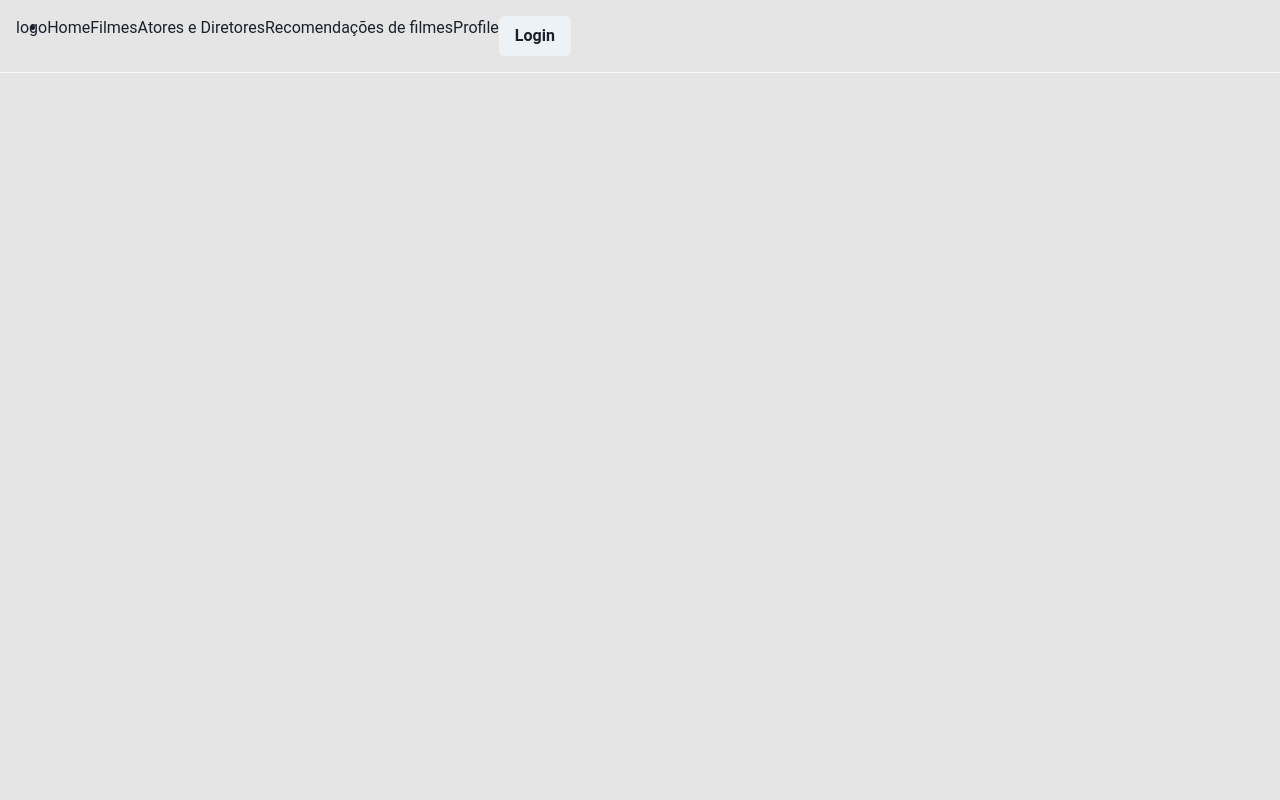
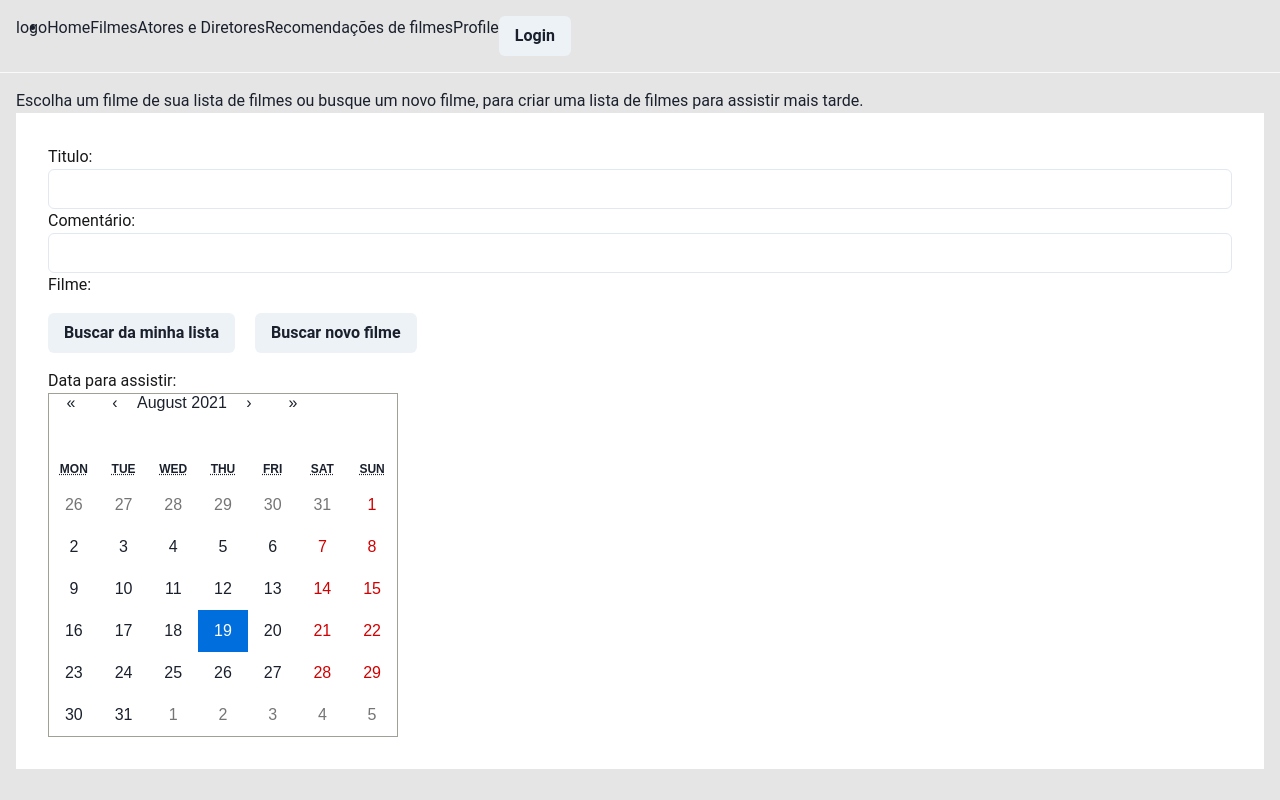
Before and after one commit to ricardoham/moviesit-app, a React (Create React App) app: page /waitlist/form in a window 1280 px wide. Built offline with nearby package versions, Linux system fonts and the light colour scheme; no server answers.

Commit message:
dev: waitlist page

```diff
--- a/package.json
+++ b/package.json
@@ -19,6 +19,7 @@
     "formik": "^2.2.9",
     "framer-motion": "^4",
     "react": "^17.0.2",
+    "react-calendar": "^3.4.0",
     "react-dom": "^17.0.2",
     "react-icons": "^4.2.0",
     "react-router-dom": "^5.2.0",
@@ -52,6 +53,7 @@
     ]
   },
   "devDependencies": {
+    "@types/react-calendar": "^3.4.3",
     "@types/react-router-dom": "^5.1.7",
     "@typescript-eslint/eslint-plugin": "^4.28.1",
     "@typescript-eslint/parser": "^4.28.1",
--- /dev/null
+++ b/src/components/FormDatePicker/index.tsx
@@ -0,0 +1,29 @@
+/* eslint-disable react/jsx-props-no-spreading */
+import React from 'react';
+import { useField } from 'formik';
+import { Box } from '@chakra-ui/react';
+import { StyledCalendar } from './styles';
+
+interface Props {
+  id?: string;
+  name: string
+}
+
+const FormDatePicker = ({ id, name, ...props }: Props): JSX.Element => {
+  const [field, meta, { setValue }] = useField({ ...props, name });
+
+  return (
+    <Box display="flex" alignItems="center">
+      <StyledCalendar
+        {...field}
+        {...props}
+        value={(field.value && new Date(field.value)) || null}
+        onChange={(val: Date) => {
+          setValue(val);
+        }}
+      />
+    </Box>
+  );
+};
+
+export default FormDatePicker;
--- /dev/null
+++ b/src/components/FormDatePicker/styles.ts
@@ -0,0 +1,126 @@
+import styled from '@emotion/styled';
+import Calendar from 'react-calendar';
+
+export const StyledCalendar = styled(Calendar)`
+  width: 350px;
+  max-width: 100%;
+  background: white;
+  border: 1px solid #a0a096;
+  font-family: Arial, Helvetica, sans-serif;
+  line-height: 1.125em;
+
+  @media only screen and (max-width: 650px) {
+    width: 290px;
+  }
+
+  .react-calendar--doubleView {
+    width: 700px;
+  }
+  .react-calendar--doubleView .react-calendar__viewContainer {
+    display: flex;
+    margin: -0.5em;
+  }
+  .react-calendar--doubleView .react-calendar__viewContainer > * {
+    width: 50%;
+    margin: 0.5em;
+  }
+  .react-calendar,
+  .react-calendar *,
+  .react-calendar *:before,
+  .react-calendar *:after {
+    -moz-box-sizing: border-box;
+    -webkit-box-sizing: border-box;
+    box-sizing: border-box;
+  }
+  .react-calendar button {
+    margin: 0;
+    border: 0;
+    outline: none;
+  }
+  .react-calendar button:enabled:hover {
+    cursor: pointer;
+  }
+  .react-calendar__navigation {
+    height: 44px;
+    margin-bottom: 1em;
+  }
+  .react-calendar__navigation button {
+    min-width: 44px;
+    background: none;
+  }
+  .react-calendar__navigation button:enabled:hover,
+  .react-calendar__navigation button:enabled:focus {
+    background-color: #e6e6e6;
+  }
+  .react-calendar__navigation button[disabled] {
+    background-color: #f0f0f0;
+  }
+  .react-calendar__month-view__weekdays {
+    text-align: center;
+    text-transform: uppercase;
+    font-weight: bold;
+    font-size: 0.75em;
+  }
+  .react-calendar__month-view__weekdays__weekday {
+    padding: 0.5em;
+  }
+  .react-calendar__month-view__weekNumbers {
+    font-weight: bold;
+  }
+  .react-calendar__month-view__weekNumbers .react-calendar__tile {
+    display: flex;
+    align-items: center;
+    justify-content: center;
+    font-size: 0.75em;
+    padding: calc(0.75em / 0.75) calc(0.5em / 0.75);
+  }
+  .react-calendar__month-view__days__day--weekend {
+    color: #d10000;
+  }
+  .react-calendar__month-view__days__day--neighboringMonth {
+    color: #757575;
+  }
+  .react-calendar__year-view .react-calendar__tile,
+  .react-calendar__decade-view .react-calendar__tile,
+  .react-calendar__century-view .react-calendar__tile {
+    padding: 2em 0.5em;
+  }
+  .react-calendar__tile {
+    max-width: 100%;
+    text-align: center;
+    padding: 0.75em 0.5em;
+    background: none;
+  }
+  .react-calendar__tile:disabled {
+    background-color: #f0f0f0;
+  }
+  .react-calendar__tile:enabled:hover,
+  .react-calendar__tile:enabled:focus {
+    background-color: #e6e6e6;
+  }
+  .react-calendar__tile--now {
+    background: #ffff76;
+  }
+  .react-calendar__tile--now:enabled:hover,
+  .react-calendar__tile--now:enabled:focus {
+    background: #ffffa9;
+  }
+  .react-calendar__tile--hasActive {
+    background: #76baff;
+  }
+  .react-calendar__tile--hasActive:enabled:hover,
+  .react-calendar__tile--hasActive:enabled:focus {
+    background: #a9d4ff;
+  }
+  .react-calendar__tile--active {
+    background: #006edc;
+    color: white;
+  }
+  .react-calendar__tile--active:enabled:hover,
+  .react-calendar__tile--active:enabled:focus {
+    background: #1087ff;
+  }
+  .react-calendar--selectRange .react-calendar__tile--hover {
+    background-color: #e6e6e6;
+  }
+`;
--- a/src/components/ListSearch/index.tsx
+++ b/src/components/ListSearch/index.tsx
@@ -9,7 +9,7 @@ interface Props {
   listType: 'tmdb' | 'movies' | 'persons';
   data?: ListModel[];
   loading: boolean;
-  onShowDetails: (item?: number | string) => void;
+  onShowDetails?: (item?: number | string) => void;
   onRemoveItem?: (item?: number | string) => Promise<void>;
   onAddRecommendation?: (item?: number | string) => void;
   onSelectMovies?: (movie: Movies) => void;
@@ -83,7 +83,7 @@ const ListSearch = ({
                   <Button
                     type="button"
                     disabled={isLoading}
-                    onClick={() => onShowDetails(item.tmdbId)}
+                    onClick={() => onShowDetails && onShowDetails(item.tmdbId)}
                   >
                     Ver mais detalhes
 
--- /dev/null
+++ b/src/pages/Movies/WaitList/Form/index.tsx
@@ -0,0 +1,89 @@
+import React, { useState } from 'react';
+import * as yup from 'yup';
+import { useLocation } from 'react-router-dom';
+import {
+  Box, Button, ButtonGroup, Input, Text,
+} from '@chakra-ui/react';
+import { Formik, FormikValues } from 'formik';
+import Field from 'components/Field';
+import FormDatePicker from 'components/FormDatePicker';
+import Label from 'components/Label';
+import { Form } from './styles';
+
+const FormWaitList = (): JSX.Element => {
+  const { state } = useLocation();
+
+  const initialValues = {
+    title: '',
+    comentario: '',
+    dueDate: new Date(),
+    movies: [],
+  };
+
+  const validationSchema = yup.object().shape({
+    title: yup.string().required('Title is required'),
+    movies: yup.array().min(1, 'Minimo 1 filme').max(5, 'Máximo 5 filmes').required('Filmes required'),
+  });
+
+  const handleSetDate = (
+    date: Date,
+    setField: (field: string, value: any) => void,
+  ) => {
+    console.log('CALL', date);
+
+    setField('dueDate', date);
+  };
+
+  const handleSubmit = () => {
+
+  };
+
+  return (
+    <Box display="flex" flexFlow="column" m={4}>
+      {/* <MoviesModal listType="tmdb" /> */}
+      <Text>
+        Escolha um filme de sua lista de filmes ou busque um novo filme,
+        para criar uma lista de filmes para assistir mais tarde.
+      </Text>
+      <Box bgColor="white">
+        <Formik
+          initialValues={initialValues}
+          validationSchema={validationSchema}
+          isInitialValid={(formik: any) => validationSchema.isValidSync(formik.initialValues)}
+          onSubmit={handleSubmit}
+        >
+          {({ values, isValid, setFieldValue }: FormikValues) => {
+            console.log(values);
+            return (
+              <Form>
+                <Field name="title" label="Titulo: ">
+                  <Input />
+                </Field>
+                <Field name="cometario" label="Comentário: ">
+                  <Input />
+                </Field>
+                <Box>
+                  <Field name="movie" label="Filme: ">
+                    <Box />
+                  </Field>
+                  <ButtonGroup spacing={5} alignSelf="center" mt={4}>
+                    <Button>
+                      Buscar da minha lista
+                    </Button>
+                    <Button>Buscar novo filme</Button>
+                  </ButtonGroup>
+                </Box>
+                <Box mt={4}>
+                  <Label name="dueDate" label="Data para assistir: " />
+                  <FormDatePicker name="dueDate" />
+                </Box>
+              </Form>
+            );
+          }}
+        </Formik>
+      </Box>
+    </Box>
+  );
+};
+
+export default FormWaitList;
--- /dev/null
+++ b/src/pages/Movies/WaitList/Form/styles.ts
@@ -0,0 +1,9 @@
+import styled from '@emotion/styled';
+import { Form as FormikForm } from 'formik';
+
+export const Form = styled(FormikForm)`
+  display: flex;
+  flex-direction: column;
+  padding: 2rem;
+  align-items: flex-start;
+`;
--- /dev/null
+++ b/src/pages/Movies/WaitList/index.tsx
@@ -0,0 +1,20 @@
+import React from 'react';
+import { useHistory } from 'react-router-dom';
+import {
+  Box, Button, ButtonGroup, Heading, Text,
+} from '@chakra-ui/react';
+import MoviesModal from 'components/Modal';
+
+const WaitList = (): JSX.Element => {
+  const history = useHistory();
+
+  return (
+    <Box>
+      <Button onClick={() => history.push('/waitlist/form')}>Criar uma nova list</Button>
+      <Box>
+        <h3>Minha lista para assistir depois: </h3>
+      </Box>
+    </Box>
+  );
+};
+export default WaitList;
--- a/src/pages/Movies/index.tsx
+++ b/src/pages/Movies/index.tsx
@@ -79,6 +79,7 @@ const Movies = (): JSX.Element => {
               header="Filmes para assistir"
               text="Crie listas de filmes para assistir depois"
               btnText="Ver mais..."
+              onAction={() => history.push('/movies/waitlist')}
             />
           </>
         )
--- a/src/routes/index.tsx
+++ b/src/routes/index.tsx
@@ -9,6 +9,8 @@ import Recommendations from 'pages/Recommendations';
 import CommunityRecommendations from 'pages/Recommendations/Community';
 import MyRecommendations from 'pages/Recommendations/MyRecommendations';
 import FormRecommendation from 'pages/Recommendations/MyRecommendations/Form';
+import WaitList from 'pages/Movies/WaitList';
+import FormWaitList from 'pages/Movies/WaitList/Form';
 
 const Routes = (): JSX.Element => (
   <Switch>
@@ -16,13 +18,14 @@ const Routes = (): JSX.Element => (
     <Route exact path="/movies" component={Movies} />
     <Route path="/movies/details/:id" component={MoviesDetails} />
     <Route path="/movies/mymovies" component={MyMovies} />
+    <Route path="/movies/waitlist" component={WaitList} />
+    <Route path="/waitlist/form" component={FormWaitList} />
     <Route path="/people" component={People} />
     <Route exact path="/recommendations" component={Recommendations} />
     <Route path="/recommendations/community" component={CommunityRecommendations} />
     <Route path="/recommendations/myrecommendations" component={MyRecommendations} />
     <Route path="/myrecommendations/form" component={FormRecommendation} />
     <Route path="/myrecommendations/form/edit" component={FormRecommendation} />
-
   </Switch>
 );
 
```
Also changed, not shown: src/components/Modal/index.tsx (+68 -17 lines), src/model/waitList.ts (added, +8 -0 lines), .eslintrc.json, 1 other file (tests, documents, lock files or other folders).
